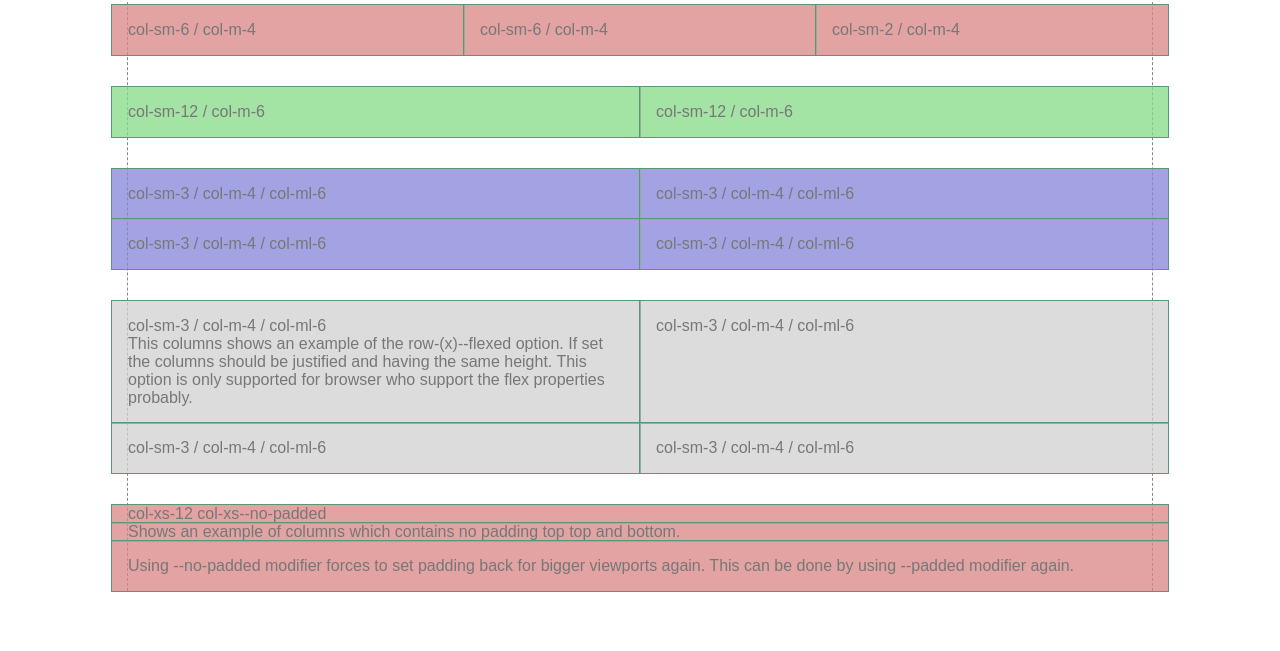
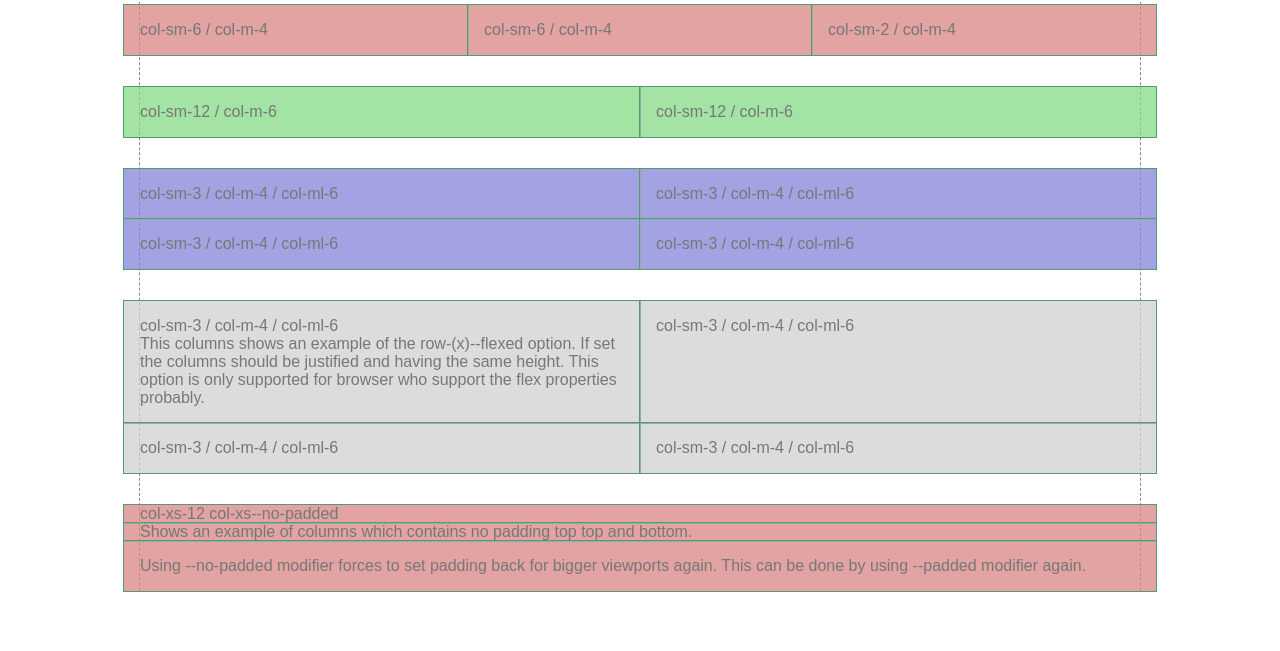
Before and after one commit to marymar/gridly, a website: page html/index.html in a window 1280 px wide. Shown: the part 149-800 px from the top of the page. Drawn offline with nearby package versions, Linux system fonts and the light colour scheme; files that its build step writes are made by us from their sources.

Commit message:
changed ml / l container sizes

```diff
--- a/assets/sass/global/_variables.scss
+++ b/assets/sass/global/_variables.scss
@@ -16,5 +16,5 @@ $viewport-map: (
     sm: (min-width: 640px, gutter: 7px),
     m: (min-width: 768px, gutter: 7px),
     ml: (min-width: 1024px, gutter: 7px),
-    l: (min-width: 1000px, gutter: 7px, wrapper-width: 1024px)
+    l: (min-width: 1200px, gutter: 7px, wrapper-width: 1000px)
 );
```
